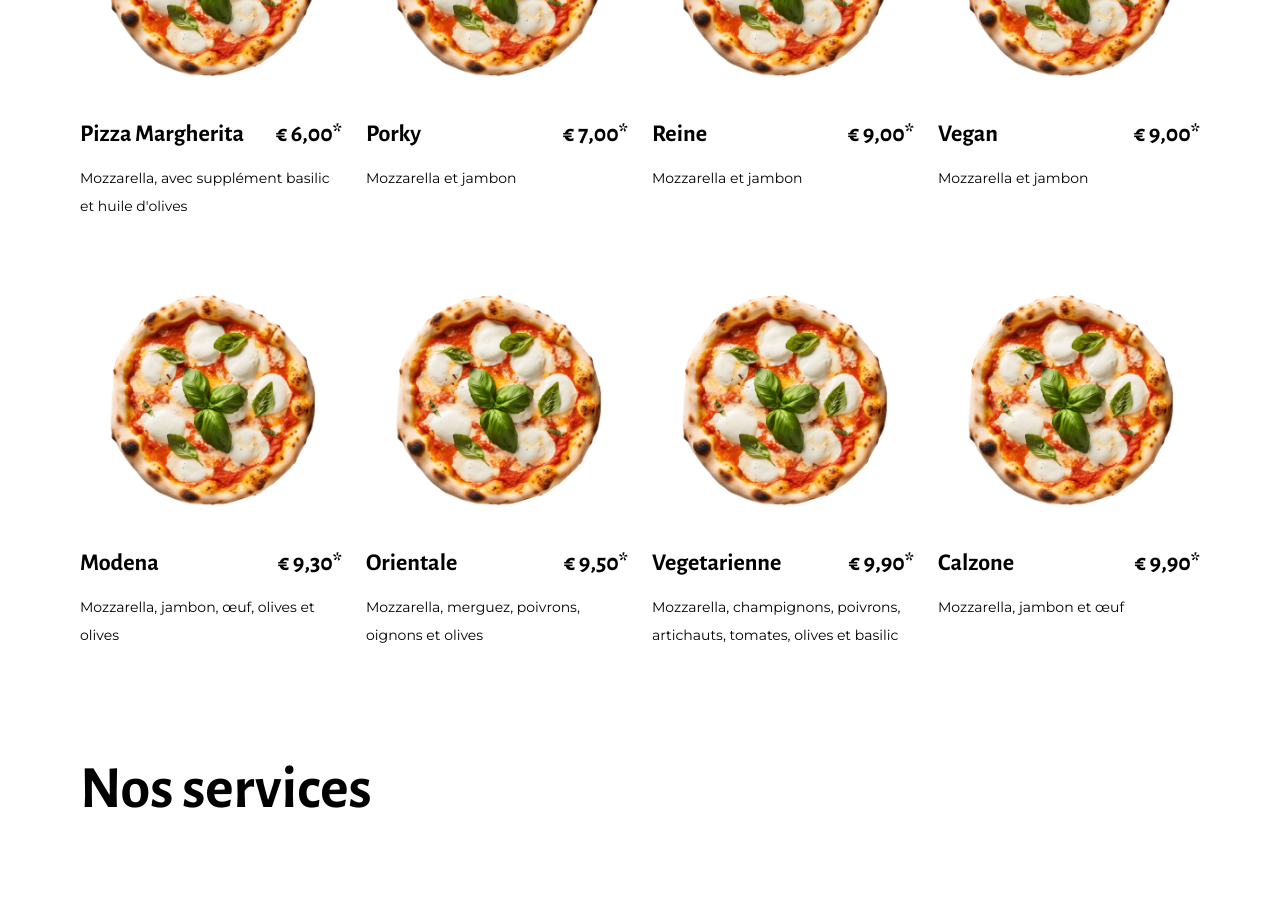
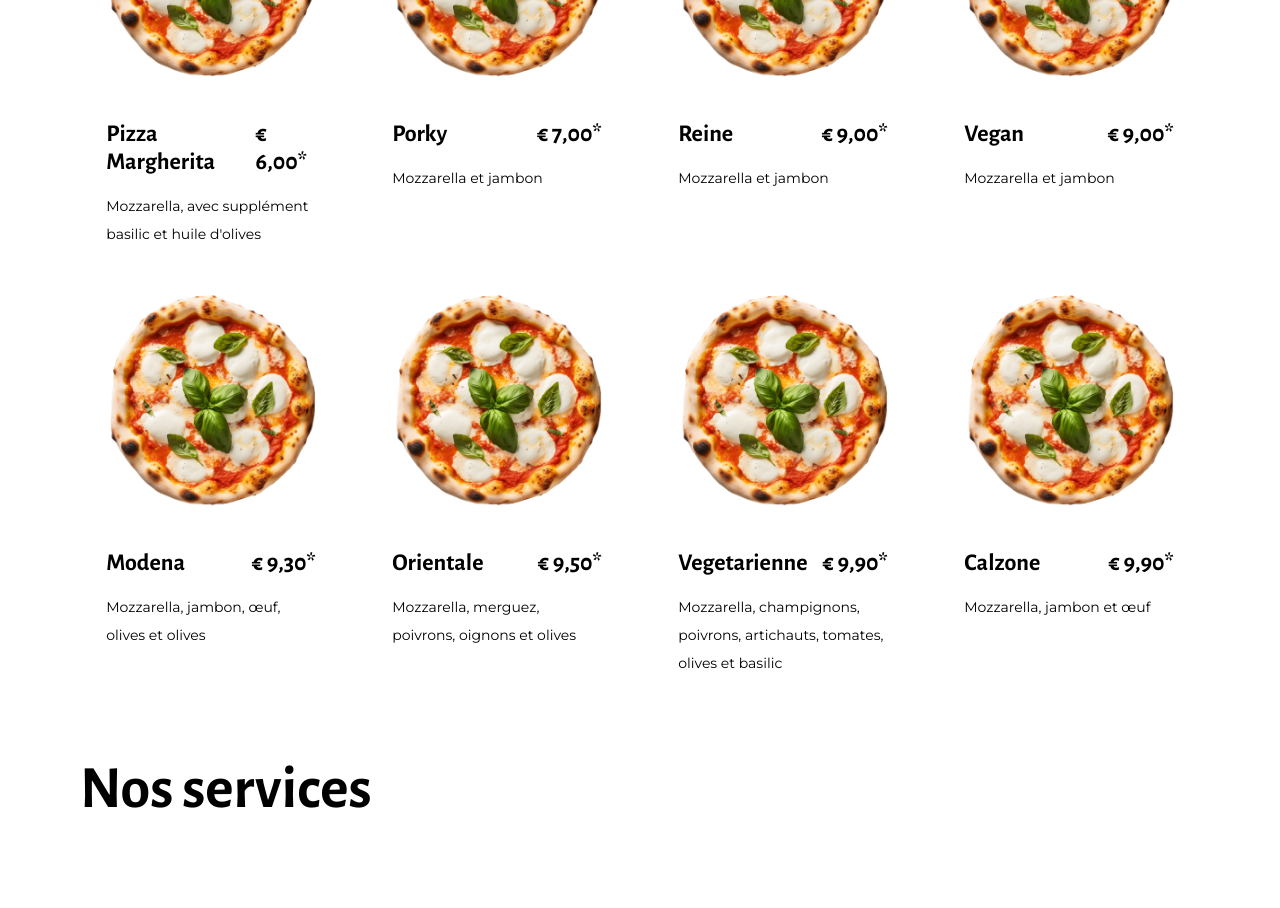
Before and after one commit to gregorischultz/dyonis-pizza, a React (Vite) app: page / in a window 1280 px wide. Shown: the part 1140-2048 px from the top of the page. Built offline with nearby package versions, Linux system fonts and the light colour scheme.

Commit message:
change css component CardProduct

```diff
--- a/src/componentes/CardProduct.jsx
+++ b/src/componentes/CardProduct.jsx
@@ -10,11 +10,11 @@ const CardProduct = ({ image, name, price, description }) => {
     return (
         <div className="flex flex-col justify-start items-center gap-4 h-[405px] flex-1">
             <img src={image} alt={`${name} Card`} />
-            <div className="self-stretch flex justify-between items-start">
+            <div className="w-4/5 flex justify-between items-start">
                 <h3 className="p1">{name}</h3>
                 <p className="p1">{price}</p>
             </div>
-            <p className="self-stretch text-black text-sm font-montserrat font-normal leading-7 break-words">
+            <p className="w-4/5 text-black text-sm font-montserrat font-normal leading-7 break-words">
                 {description}
             </p>
         </div>
```
